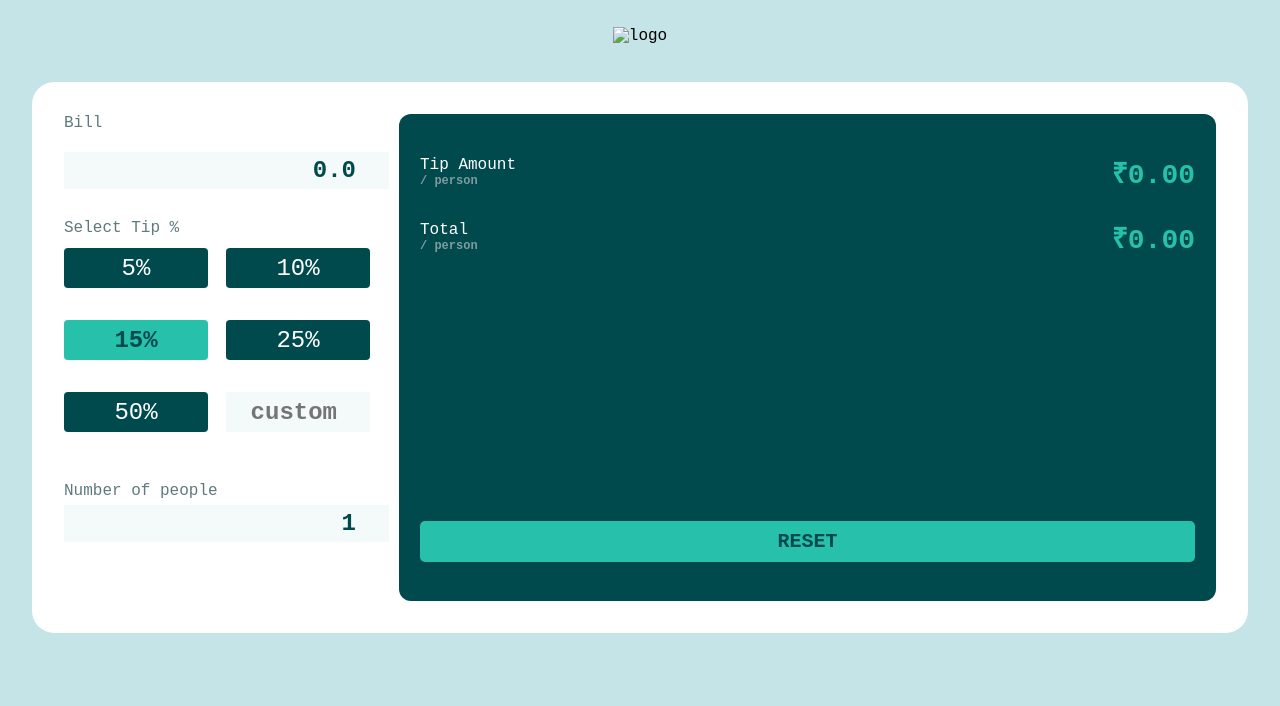
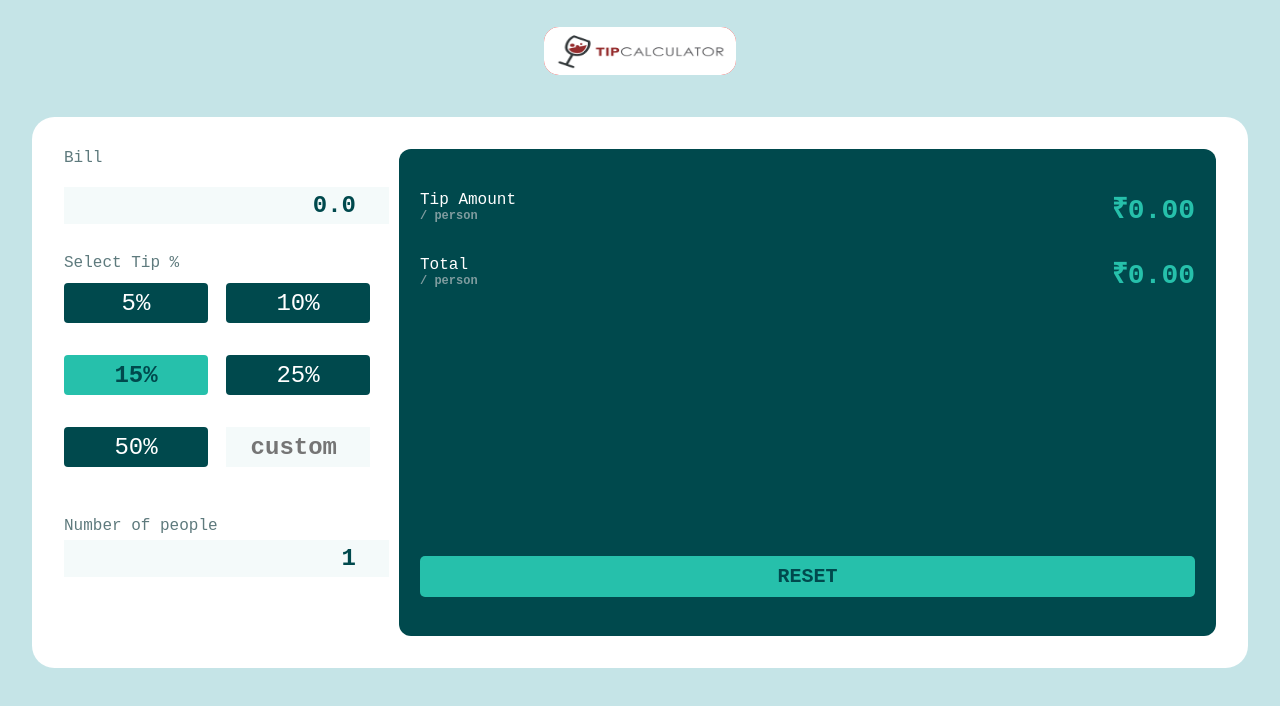
Before and after one commit to MohdArif112/tip-calculator, a plain HTML site: page index.html in a window 1280 px wide. Drawn offline with Linux system fonts and the light colour scheme.

Commit message:
adding logo

```diff
--- a/index.html
+++ b/index.html
@@ -8,7 +8,7 @@
     <link rel="stylesheet" href="style.css">
 </head>
 <body>
-    <div class="logo"><img src="" alt="logo"></div>
+    <div class="logo"><img src="logo.png" alt="logo"></div>
     <div class="tip-calculator">
         <div class="partOne">
             <label for="">Bill</label><br>
--- a/style.css
+++ b/style.css
@@ -149,6 +149,14 @@ input{
     display: none;
 }
 
+img{
+
+    width: 12rem;
+    height: 3rem;
+    border-radius:  15px;
+    background-color: red;
+}
+
 /* .partOne{
     width: 30rem;
 } */
```
Also changed, not shown: logo.png (added).
